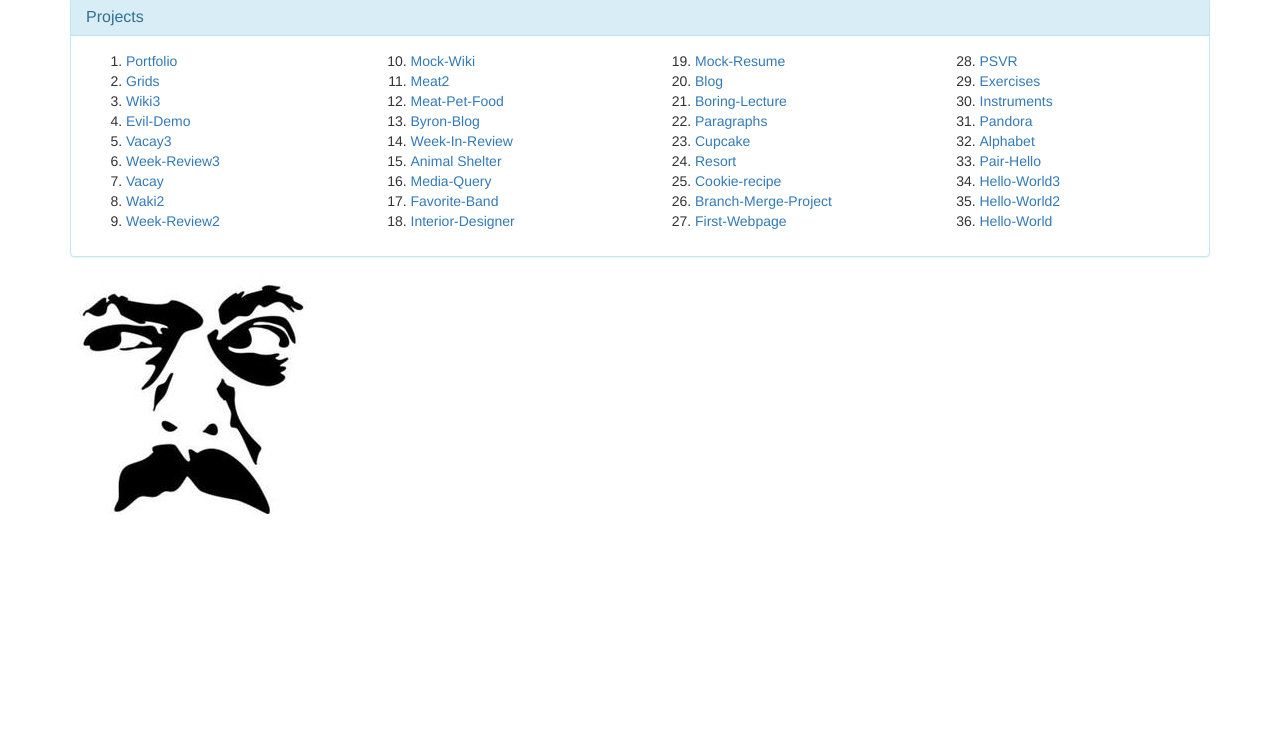
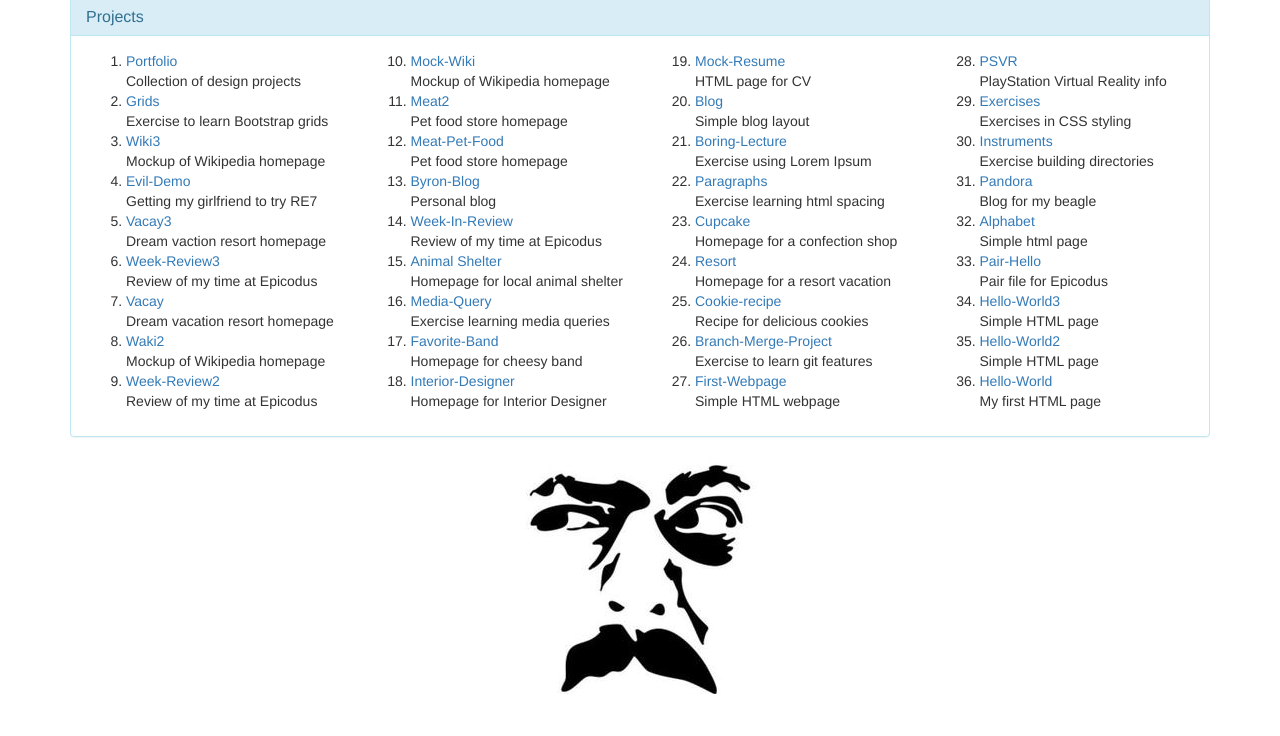
Before and after one commit to ByronB81/Portfolio, a plain HTML site: page index.html in a window 1280 px wide. Shown: the part 994-1730 px from the top of the page. Before the commit the page ends 1550 px from the top, so only its background shows below. Drawn offline with nearby package versions, Linux system fonts and the light colour scheme.

Commit message:
Add footers to Project section

```diff
--- a/css/styles.css
+++ b/css/styles.css
@@ -10,6 +10,10 @@
   font-size: 13px;
 }
 
+.smirk {
+  text-align: center;
+}
+
 img {
   padding-bottom: 3em;
 }
--- a/index.html
+++ b/index.html
@@ -112,52 +112,52 @@
                   <div class="panel-body">
                     <div class="col-md-3">
                       <ol>
-                        <li><a href="#">Portfolio</a></li>
-                        <li><a href="#">Grids</a></li>
-                        <li><a href="#">Wiki3</a></li>
-                        <li><a href="#">Evil-Demo</a></li>
-                        <li><a href="#">Vacay3</a></li>
-                        <li><a href="#">Week-Review3</a></li>
-                        <li><a href="#">Vacay</a></li>
-                        <li><a href="#">Waki2</a></li>
-                        <li><a href="#">Week-Review2</a></li>
+                        <li><a href="#">Portfolio</a><footer>Collection of design projects</footer</li>
+                        <li><a href="#">Grids</a><footer>Exercise to learn Bootstrap grids</footer></li>
+                        <li><a href="#">Wiki3</a><footer>Mockup of Wikipedia homepage</footer></li>
+                        <li><a href="#">Evil-Demo</a><footer>Getting my girlfriend to try RE7</footer></li>
+                        <li><a href="#">Vacay3</a><footer>Dream vaction resort homepage</footer></li>
+                        <li><a href="#">Week-Review3</a><footer>Review of my time at Epicodus</footer></li>
+                        <li><a href="#">Vacay</a><footer>Dream vacation resort homepage</footer></li>
+                        <li><a href="#">Waki2</a><footer>Mockup of Wikipedia homepage</footer></li>
+                        <li><a href="#">Week-Review2</a><footer>Review of my time at Epicodus</footer></li>
                       </ol>
                     </div>
                     <div class="col-md-3">
                       <ol start="10">
-                        <li><a href="#">Mock-Wiki</a></li>
-                        <li><a href="#">Meat2</a></li>
-                        <li><a href="#">Meat-Pet-Food</a></li>
-                        <li><a href="#">Byron-Blog</a></li>
-                        <li><a href="#">Week-In-Review</a></li>
-                        <li><a href="#">Animal Shelter</a></li>
-                        <li><a href="#">Media-Query</a></li>
-                        <li><a href="#">Favorite-Band</a></li>
-                        <li><a href="#">Interior-Designer</a></li>
+                        <li><a href="#">Mock-Wiki</a><footer>Mockup of Wikipedia homepage</footer></li>
+                        <li><a href="#">Meat2</a><footer>Pet food store homepage</footer></li>
+                        <li><a href="#">Meat-Pet-Food</a><footer>Pet food store homepage</footer></li>
+                        <li><a href="#">Byron-Blog</a><footer>Personal blog</footer></li>
+                        <li><a href="#">Week-In-Review</a><footer>Review of my time at Epicodus</footer></li>
+                        <li><a href="#">Animal Shelter</a><footer>Homepage for local animal shelter</footer></li>
+                        <li><a href="#">Media-Query</a><footer>Exercise learning media queries</footer></li>
+                        <li><a href="#">Favorite-Band</a><footer>Homepage for cheesy band</footer></li>
+                        <li><a href="#">Interior-Designer</a><footer>Homepage for Interior Designer</footer></li>
                       </ol>
                     </div><div class="col-md-3">
                       <ol start="19">
-                        <li><a href="#">Mock-Resume</a></li>
-                        <li><a href="#">Blog</a></li>
-                        <li><a href="#">Boring-Lecture</a></li>
-                        <li><a href="#">Paragraphs</a></li>
-                        <li><a href="#">Cupcake</a></li>
-                        <li><a href="#">Resort</a></li>
-                        <li><a href="#">Cookie-recipe</a></li>
-                        <li><a href="#">Branch-Merge-Project</a></li>
-                        <li><a href="#">First-Webpage</a></li>
+                        <li><a href="#">Mock-Resume</a><footer>HTML page for CV</footer></li>
+                        <li><a href="#">Blog</a><footer>Simple blog layout</footer></li>
+                        <li><a href="#">Boring-Lecture</a><footer>Exercise using Lorem Ipsum</footer></li>
+                        <li><a href="#">Paragraphs</a><footer>Exercise learning html spacing</footer></li>
+                        <li><a href="#">Cupcake</a><footer>Homepage for a confection shop</footer></li>
+                        <li><a href="#">Resort</a><footer>Homepage for a resort vacation</footer></li>
+                        <li><a href="#">Cookie-recipe</a><footer>Recipe for delicious cookies</footer></li>
+                        <li><a href="#">Branch-Merge-Project</a><footer>Exercise to learn git features</footer></li>
+                        <li><a href="#">First-Webpage</a><footer>Simple HTML webpage</footer></li>
                       </ol>
                     </div><div class="col-md-3">
                       <ol start="28">
-                        <li><a href="#">PSVR</a></li>
-                        <li><a href="#">Exercises</a></li>
-                        <li><a href="#">Instruments</a></li>
-                        <li><a href="#">Pandora</a></li>
-                        <li><a href="#">Alphabet</a></li>
-                        <li><a href="#">Pair-Hello</a></li>
-                        <li><a href="#">Hello-World3</a></li>
-                        <li><a href="#">Hello-World2</a></li>
-                        <li><a href="#">Hello-World</a></li>
+                        <li><a href="#">PSVR</a><footer>PlayStation Virtual Reality info</footer></li>
+                        <li><a href="#">Exercises</a><footer>Exercises in CSS styling</footer></li>
+                        <li><a href="#">Instruments</a><footer>Exercise building directories</footer></li>
+                        <li><a href="#">Pandora</a><footer>Blog for my beagle</footer></li>
+                        <li><a href="#">Alphabet</a><footer>Simple html page</footer></li>
+                        <li><a href="#">Pair-Hello</a><footer>Pair file for Epicodus</footer></li>
+                        <li><a href="#">Hello-World3</a><footer>Simple HTML page</footer></li>
+                        <li><a href="#">Hello-World2</a><footer>Simple HTML page</footer></li>
+                        <li><a href="#">Hello-World</a><footer>My first HTML page</footer></li>
                       </ol>
                     </div>
                 </div>
@@ -170,9 +170,9 @@
       </div>
 
           <!--Project Section End-->
-
-          <img src="img/smirk.jpeg">
-
+      <div class="middle">
+        <img src="img/smirk.jpeg">
+      </div>
           <!--Contact End-->
 
           <!--Container End-->
```
